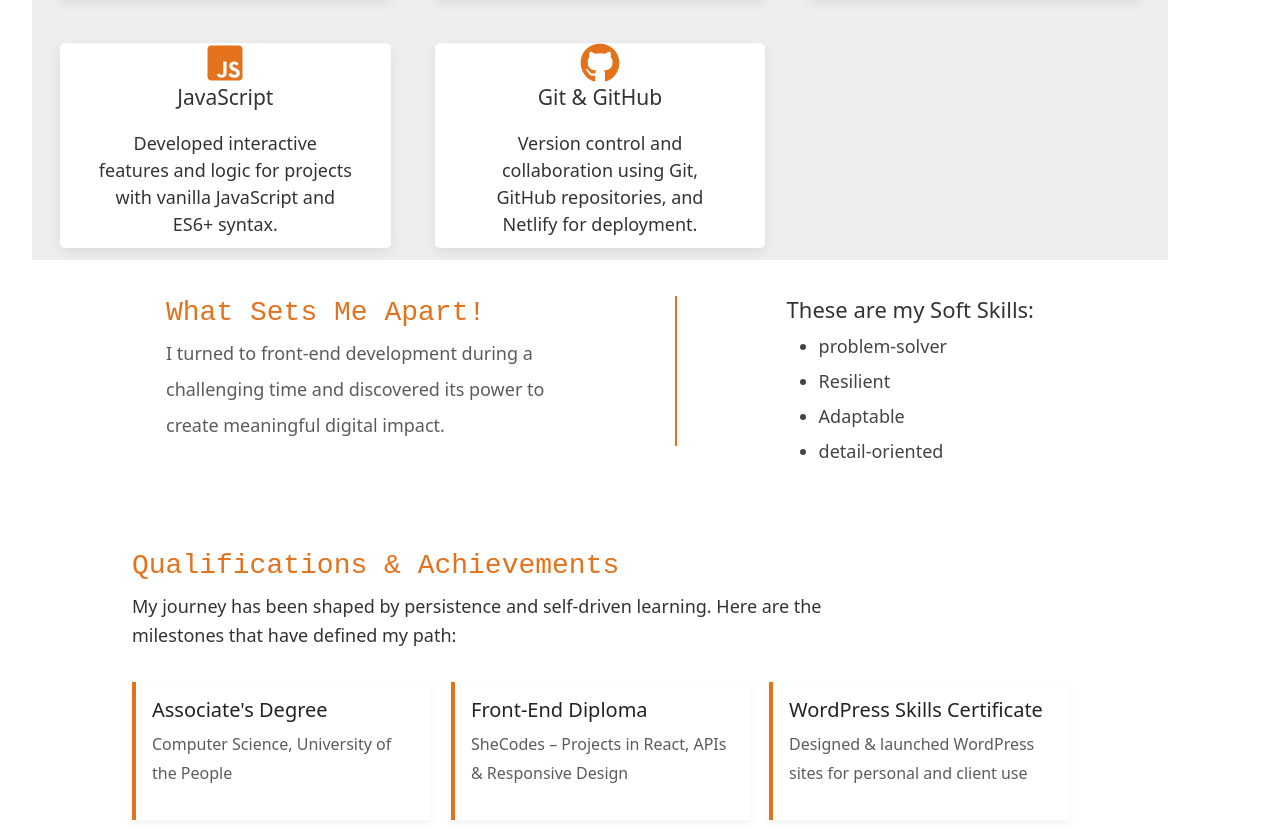
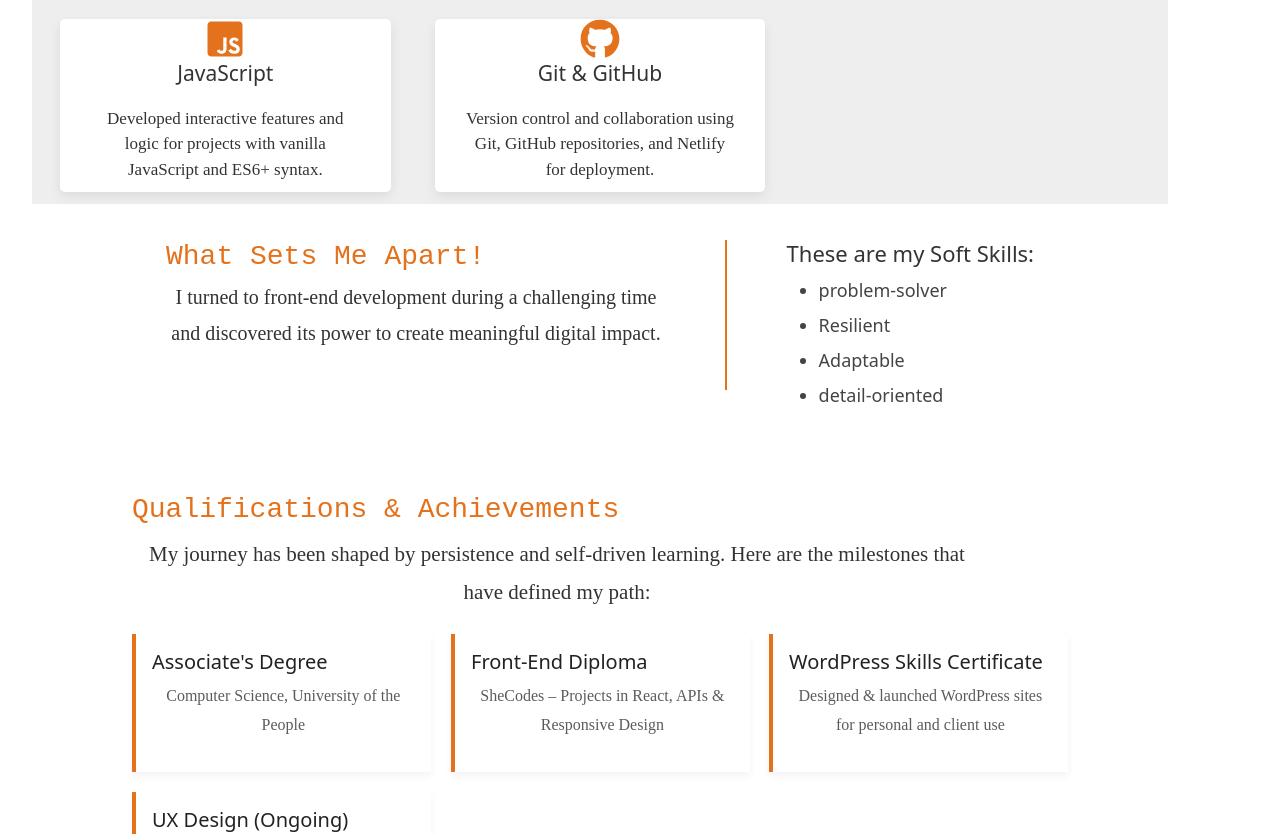
Before and after one commit to ZaamiAhmed/MaryamAhmed, a React (Create React App) app in the folder my-portfolio/: page / in a window 1280 px wide. Shown: the part 864-1698 px from the top of the page. Built offline with nearby package versions, Linux system fonts and the light colour scheme.

Commit message:
styling files

```diff
--- a/my-portfolio/src/components/skills.css
+++ b/my-portfolio/src/components/skills.css
@@ -21,12 +21,13 @@
    margin-bottom: 0.3rem;
 }
 .skills-container p{
-    font-size: 20px;
+    font-size: 22px;
   color: #000;
   line-height: 1.8;
   opacity: 0.8;
-  /* text-align: center; */
-  max-width: 80%;
+  text-align: center;
+  font-family: 'Times New Roman', Times, serif;
+  max-width: 85%;
   /* padding: 15px; */
    margin-top: 0.3rem;
 }
@@ -50,7 +51,7 @@ background-color: #000;
     color: #333;
 }
 .skill-card p{
-  font-size: 18px;
+  font-size: 17px;
     line-height: 1.5;
     padding: 10px 5px;
     margin: 0 auto;
@@ -89,10 +90,12 @@ background-color: #000;
   font-size: 28px;
 }
 .soft-skills p{
-  font-size: 18px;
-  line-height: 2;
-  max-width: 400px;
-  color: #333;
+  font-size: 20px;
+  line-height: 1.8;
+  max-width: 500px;
+  font-family: 'Times New Roman', Times, serif;
+  text-align: center;
+
 }
 .seperate-line{
   /* border: 2px solid #e4721c; */
@@ -135,9 +138,10 @@ background-color: #000;
 
 }
 .qualifications-intro p{
-  line-height: 1.6;
-  font-size: 18px;
-  margin-bottom: 2rem;
+  line-height: 1.8;
+ max-width: 850px;
+  font-size: 21px;
+  margin-bottom: 1.4rem;
 
 }
 .certificate-grid{
@@ -266,7 +270,7 @@ background-color: #000;
     font-size: 18px;
   }
   .certificate-card p{
-    line-height: 2;
+    line-height: 1.6;
     font-size: 17px;
   }
 }
```
